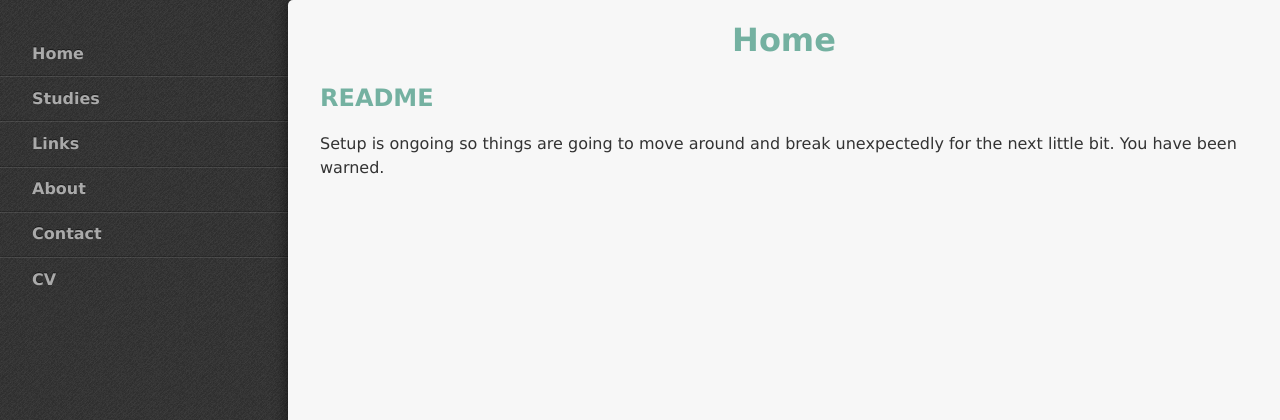
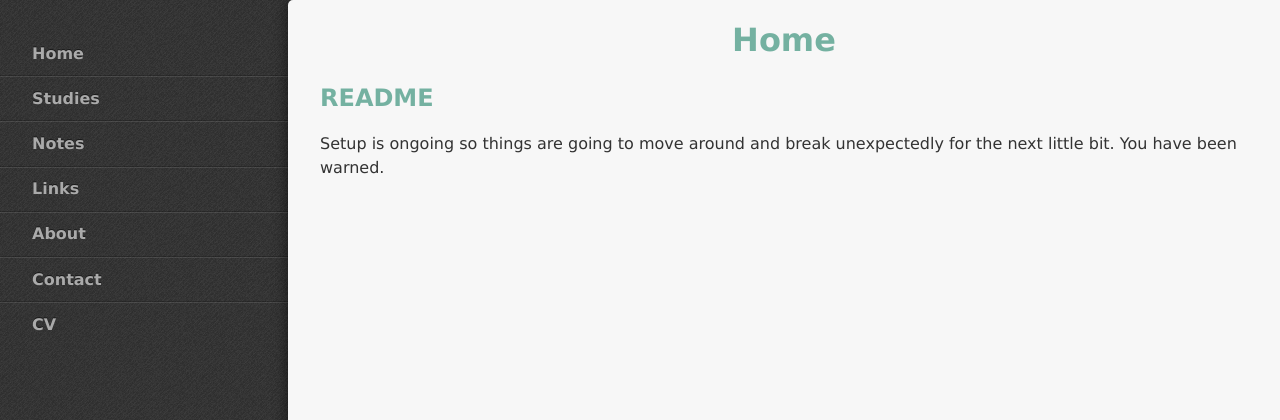
Before and after one commit to StevenTammen/chrya.com, a Jekyll site: the page built from index.md, in a window 1280 px wide. Shown: the top 420 px of the page. Built offline with Jekyll 4.4.1, drawn with Linux system fonts in a browser that asks for light colours.

Commit message:
Update layout.html

```diff
--- a/_layouts/layout.html
+++ b/_layouts/layout.html
@@ -27,6 +27,7 @@ THE SOFTWARE IS PROVIDED "AS IS", WITHOUT WARRANTY OF ANY KIND, EXPRESS OR IMPLI
       <ul>
         <li><a href="https://chrya.com/">Home</a></li>
         <li><a href="https://chrya.com/studies/">Studies</a></li>
+        <li><a href="https://chrya.com/notes/">Notes</a></li>
         <li><a href="https://chrya.com/links/">Links</a></li>
         <li><a href="https://chrya.com/about/">About</a></li>
         <li><a href="https://chrya.com/contact/">Contact</a></li>
```
